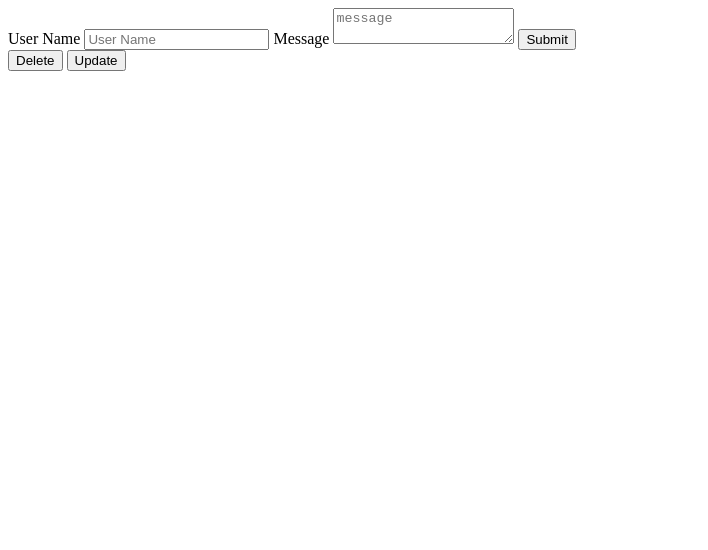
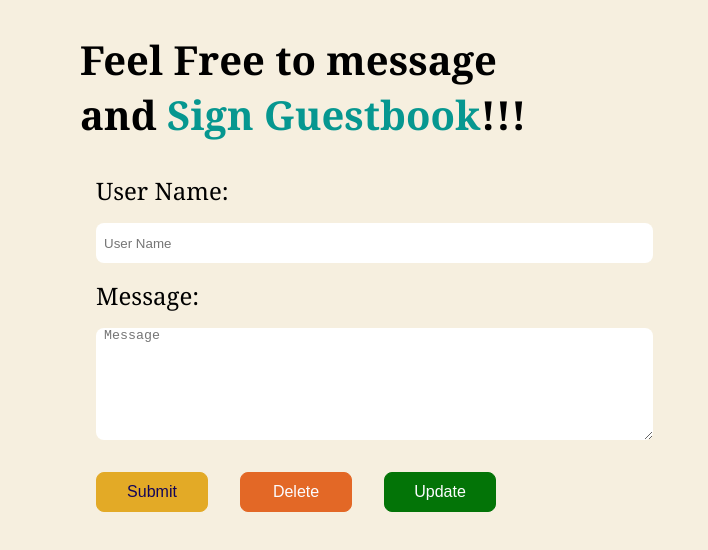
Before and after one commit to than2042/guestbook, a website built with Vite: page client/index.html in a window 1280 px wide. Shown: the whole page, without its empty margins (0-708 px from the left). Built offline with nearby package versions, Linux system fonts and the light colour scheme.

Commit message:
add html form & style

```diff
--- a/client/index.html
+++ b/client/index.html
@@ -8,17 +8,29 @@
     <title>Guestbook</title>
   </head>
   <body>
-    <div id="formContainer">
-      <form>
-        <label>User Name</label>
-        <input name="userName" placeholder="User Name" />
-        <label>Message</label>
-        <textarea name="message" placeholder="message"></textarea>
-        <button>Submit</button>
-      </form>
+    <div class="main">
+      <div id="formContainer">
+        <h1 class="head">
+          Feel Free to message and <span>Sign Guestbook</span>!!!
+        </h1>
+        <form id="form">
+          <label>User Name:</label>
+          <input name="userName" placeholder="User Name" />
+          <label>Message:</label>
+          <textarea
+            name="message"
+            placeholder="Message"
+            cols="30"
+            rows="5"
+          ></textarea>
+          <div id="btnContainer">
+            <button id="submit">Submit</button>
+            <button id="delete">Delete</button>
+            <button id="update">Update</button>
+          </div>
+        </form>
+      </div>
       <div id="displayContainer"></div>
-      <button>Delete</button>
-      <button>Update</button>
     </div>
   </body>
 </html>
--- a/client/style.css
+++ b/client/style.css
@@ -0,0 +1,143 @@
+* {
+  box-sizing: border-box;
+  margin: 0;
+  padding: 0;
+}
+
+body {
+  font-family: Cambria, Cochin, Georgia, Times, "Times New Roman", serif;
+  background: #f6efdf;
+}
+
+.main {
+  width: 100%;
+  height: 100%;
+}
+
+.head {
+  font-size: 2rem;
+}
+
+span {
+  color: #ff6347;
+}
+
+#formContainer {
+  margin: 0 2rem;
+}
+
+form {
+  display: flex;
+  flex-direction: column;
+  width: 100%;
+  font-size: 1.2rem;
+  margin-top: 1rem;
+  gap: 1rem;
+  padding: 0 1rem;
+}
+
+input,
+textarea {
+  width: 100%;
+  padding-left: 0.5rem;
+  border-radius: 0.5rem;
+  border: none;
+}
+
+input {
+  height: 2rem;
+}
+
+textarea {
+  height: 5rem;
+}
+
+button {
+  height: 2.5rem;
+  width: 7rem;
+  border-radius: 0.5rem;
+  font-size: 1rem;
+}
+#submit {
+  background: #e3aa26;
+  border: 1px solid #e3aa26;
+  color: #13055a;
+}
+#btnContainer {
+  margin-top: 1rem;
+  display: flex;
+  gap: 0.7rem;
+}
+
+#delete {
+  background: #e36826;
+  border: 1px solid #e36826;
+  color: #fcfcff;
+}
+
+#update {
+  background: #037407;
+  border: 1px solid #037407;
+  color: #fcfcff;
+}
+
+@media (min-width: 40em) {
+  .main {
+    margin-top: 2rem;
+    padding: 0 3rem;
+    display: flex;
+    justify-content: center;
+    align-items: center;
+  }
+  .head {
+    font-size: 2.5rem;
+    width: 50%;
+  }
+  span {
+    color: #069790;
+  }
+
+  #formContainer {
+    width: 80%;
+  }
+  form {
+    font-size: 1.5rem;
+    width: 60rem;
+    margin-top: 2rem;
+  }
+  input,
+  textarea,
+  label {
+    width: 60%;
+  }
+  input {
+    height: 2.5rem;
+  }
+  textarea {
+    height: 7rem;
+  }
+
+  #btnContainer {
+    gap: 2rem;
+  }
+  #submit:hover {
+    background: #8a6204;
+    border: 1px solid #8a6204;
+    color: #e7e4f3;
+  }
+
+  #delete:hover {
+    background: #9f3b05;
+    border: 1px solid #9f3b05;
+    color: #fcfcff;
+  }
+
+  #update:hover {
+    background: #062b07;
+    border: 1px solid #062b07;
+    color: #fcfcff;
+  }
+  #displayContainer {
+    width: 80%;
+  }
+}
--- a/server/seed.js
+++ b/server/seed.js
@@ -0,0 +1,3 @@
+import Database from "better-sqlite3";
+
+const db = new Database();
```
Also changed, not shown: server/server.js (+7 -0 lines).
